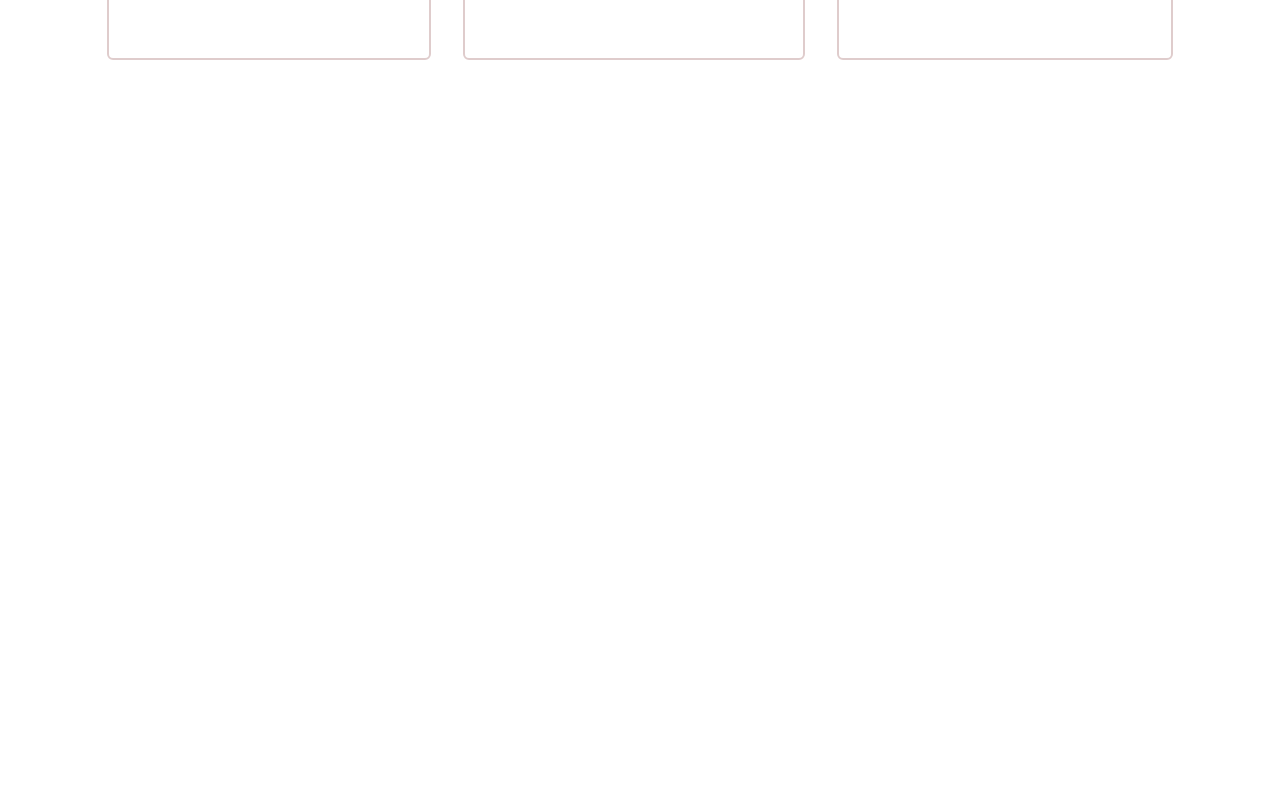
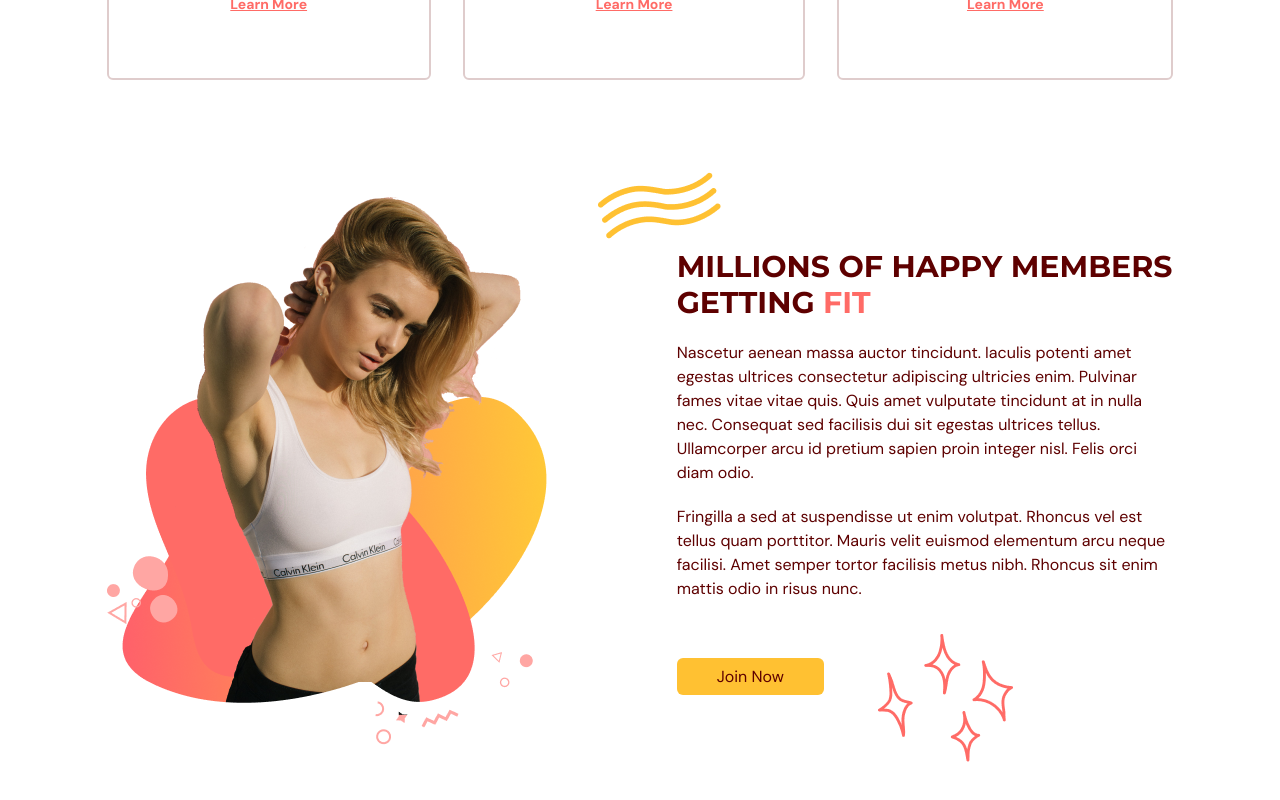
Before and after one commit to Naveen-McDev/EVOGYM, a React (Vite) app: page / in a window 1280 px wide. Shown: the part 1304-2104 px from the top of the page. Before the commit the page ends 1600 px from the top, so only its background shows below. Built offline with nearby package versions, Linux system fonts and the light colour scheme.

Commit message:
benefits

```diff
--- a/src/scenes/benefits/index.tsx
+++ b/src/scenes/benefits/index.tsx
@@ -1,3 +1,4 @@
+import ActionButton from "@/shared/ActionButton";
 import HText from "@/shared/Htext";
 import { BenefitType, SelectedPage } from "@/shared/type";
 import {
@@ -7,6 +8,7 @@
 } from "@heroicons/react/24/solid";
 import { motion } from "framer-motion";
 import Benefit from "./Benefit";
+import BenefitsPageGraphic from "@/assets/BenefitsPageGraphic.png";
 
 type Props = {
   setSelectedPage: (value: SelectedPage) => void;
@@ -48,6 +50,7 @@
       >
         {/* HEADER */}
         <motion.div
+          className="md:my-5 md:w-3/5"
           initial="hidden"
           whileInView="visible"
           viewport={{ once: true, amount: 0.5 }}
@@ -83,6 +86,76 @@
             />
           ))}
         </motion.div>
+
+        {/* GRAPHICS AND DESCRIPTION */}
+        <div className="mt-16 items-center justify-between gap-20 md:mt-28 md:flex">
+          {/* GRAPHIC */}
+          <img
+            className="mx-auto"
+            alt="benefits-page-graphic"
+            src={BenefitsPageGraphic}
+          />
+
+          {/* DESCRIPTION */}
+          <div>
+            {/* TITLE */}
+            <div className="relative">
+              <div className="before:absolute before:-top-20 before:-left-20 before:z-[1] before:content-abstractwaves">
+                <motion.div
+                  initial="hidden"
+                  whileInView="visible"
+                  viewport={{ once: true, amount: 0.5 }}
+                  transition={{ duration: 0.5 }}
+                  variants={{
+                    hidden: { opacity: 0, x: 50 },
+                    visible: { opacity: 1, x: 0 },
+                  }}
+                >
+                  <HText>
+                    MILLIONS OF HAPPY MEMBERS GETTING{" "}
+                    <span className="text-primary-500">FIT</span>
+                  </HText>
+                </motion.div>
+              </div>
+            </div>
+
+            {/* DESCRIPT */}
+            <motion.div
+              initial="hidden"
+              whileInView="visible"
+              viewport={{ once: true, amount: 0.5 }}
+              transition={{ delay: 0.2, duration: 0.5 }}
+              variants={{
+                hidden: { opacity: 0, x: 50 },
+                visible: { opacity: 1, x: 0 },
+              }}
+            >
+              <p className="my-5">
+                Nascetur aenean massa auctor tincidunt. Iaculis potenti amet
+                egestas ultrices consectetur adipiscing ultricies enim. Pulvinar
+                fames vitae vitae quis. Quis amet vulputate tincidunt at in
+                nulla nec. Consequat sed facilisis dui sit egestas ultrices
+                tellus. Ullamcorper arcu id pretium sapien proin integer nisl.
+                Felis orci diam odio.
+              </p>
+              <p className="mb-5">
+                Fringilla a sed at suspendisse ut enim volutpat. Rhoncus vel est
+                tellus quam porttitor. Mauris velit euismod elementum arcu neque
+                facilisi. Amet semper tortor facilisis metus nibh. Rhoncus sit
+                enim mattis odio in risus nunc.
+              </p>
+            </motion.div>
+
+            {/* BUTTON */}
+            <div className="relative mt-16">
+              <div className="before:absolute before:-bottom-20 before:right-40 before:z-[-1] before:content-sparkles">
+                <ActionButton setSelectedPage={setSelectedPage}>
+                  Join Now
+                </ActionButton>
+              </div>
+            </div>
+          </div>
+        </div>
       </motion.div>
     </section>
   );
```
